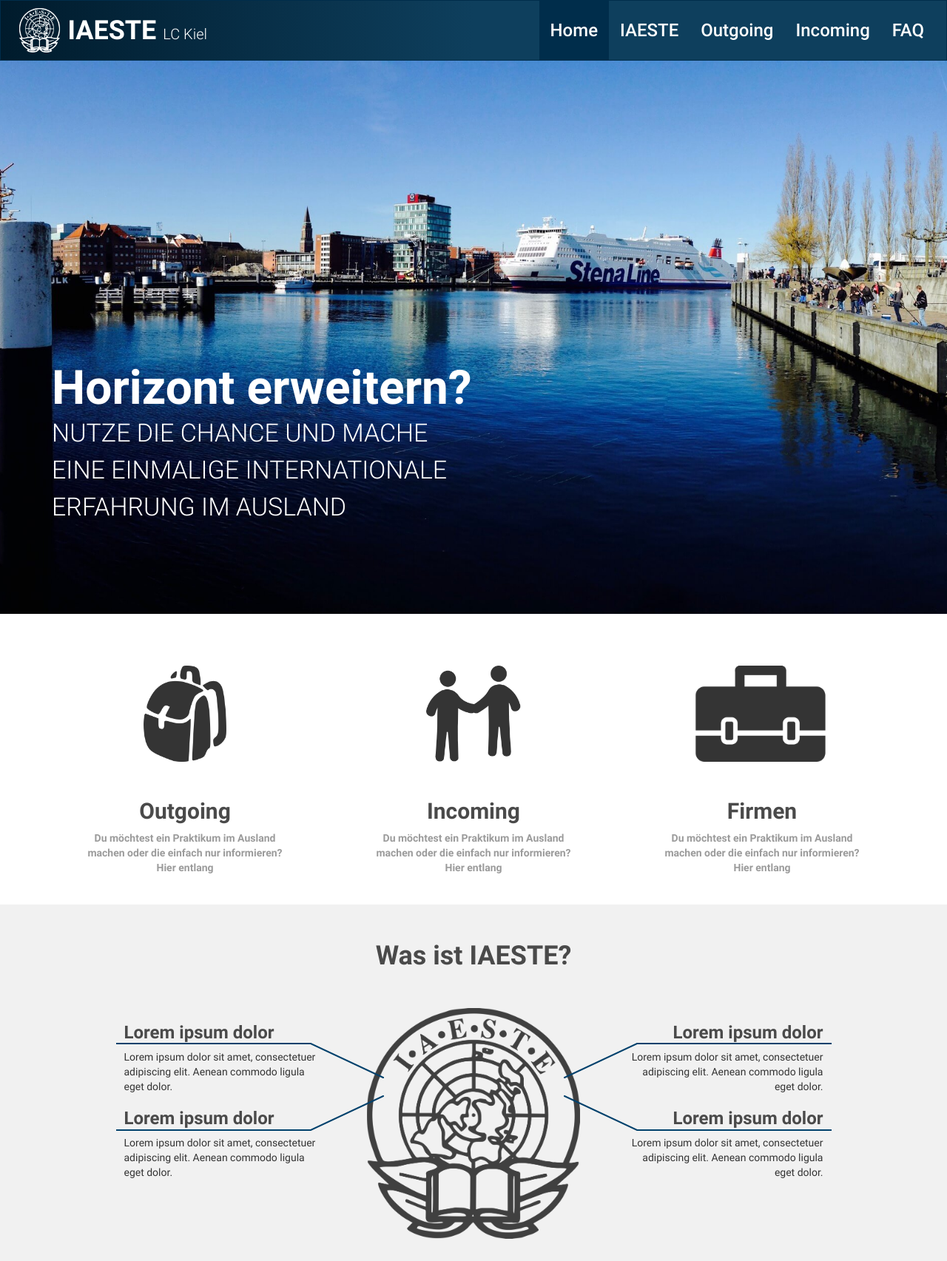
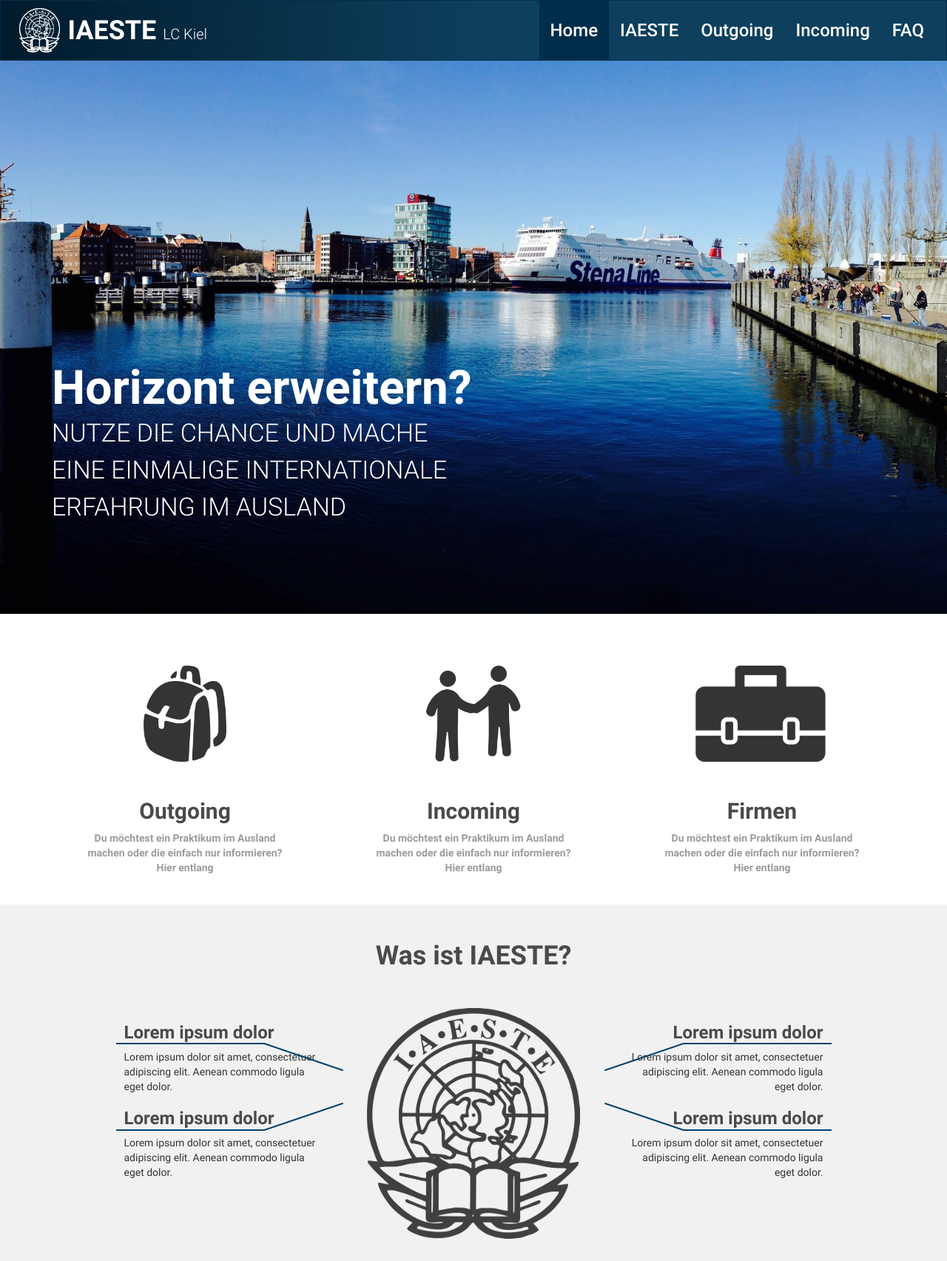
Before and after one commit to dennis-tra/iaeste-lc-kiel-website, a Jekyll site: the page built from index.html, in a window 1280 px wide. Shown: the whole page at 74% size. Built offline with Jekyll 4.4.1, drawn with Linux system fonts in a browser that asks for light colours.

Commit message:
Finish what is IAESTE section

```diff
--- a/_sass/_pages/_index.scss
+++ b/_sass/_pages/_index.scss
@@ -80,40 +80,50 @@
     margin-bottom: 50px;
   }
 
+  h3 {
+    position: relative;
+  }
+
   .logo-container img {
       width: 80%;
       filter: brightness(25%);
+      @media screen and (max-width: $screen-xs-max) {
+        max-height: 175px;
+        width: auto;
+      }
   }
 
   .separator-line-canvas {
     position: absolute;
+    $canvas-side-offset: -11px;
 
     &.canvas-top-left {
       top: 26px;
-      left: -11px;
+      left: $canvas-side-offset;
     }
 
     &.canvas-top-right {
       top: 26px;
-      right: -11px;
-      transform: scaleX(-1);
+      right: $canvas-side-offset;
+      @include scaleX(-1);
     }
 
     &.canvas-bottom-left {
       bottom: -5px;
-      left: -11px;
-      transform: scaleY(-1);
+      left: $canvas-side-offset;
+      @include scaleY(-1);
     }
 
     &.canvas-bottom-right {
       bottom: -5px;
-      right: -11px;
-      transform: scale(-1, -1);
+      right: $canvas-side-offset;
+      @include scale(-1, -1);
     }
-
   }
 
-  h3 {
-    position: relative;
+  @media screen and (max-width: $screen-xs-max) {
+    & .text-right, & .text-left {
+      text-align: center;
+    }
   }
 }
--- a/assets/javascripts/scripts.js
+++ b/assets/javascripts/scripts.js
@@ -1,4 +1,4 @@
-$(document).ready(function() {
+var drawCanvases = function() {
 
     var canvases = document.getElementsByClassName("separator-line-canvas");
     var lineWidth = 2;
@@ -6,19 +6,20 @@
     for (var i = 0; i < canvases.length; i++) {
       var canvas = canvases[i];
       var heading = canvas.parentElement;
-    var canvasWidth = heading.offsetWidth;
-    var canvasOverlap = 100;
-    var canvasHeight = 50;
+      var canvasHeight = 40;
+      var canvasWidth = heading.offsetWidth + 45;
 
-    canvas.width = canvasWidth + canvasOverlap;
+      var xLengthHorizontalLine = 0.65 * canvasWidth;
+
+      canvas.width = canvasWidth;
       canvas.height = canvasHeight;
 
       var ctx = canvas.getContext("2d");
 
       ctx.beginPath();
       ctx.moveTo(0, 2);
-    ctx.lineTo(canvasWidth, 2);
-    ctx.lineTo(canvasWidth + canvasOverlap - 2, canvasHeight - 2);
+      ctx.lineTo(xLengthHorizontalLine, 2);
+      ctx.lineTo(canvasWidth - 2, canvasHeight - 2);
 
       ctx.lineCap = "round";
       ctx.lineWidth = 2;
@@ -26,6 +27,12 @@
 
       ctx.stroke();
     }
+}
 
+$(document).ready(function() {
+  drawCanvases();
+});
 
-});
+window.onresize = function(event) {
+  drawCanvases();
+};
--- a/index.html
+++ b/index.html
@@ -15,7 +15,7 @@
 <section class="main-audience">
     <div class="container">
         <div class="row text-center">
-            <div class="col-xs-12 col-md-4">
+            <div class="col-sm-4">
                 <a href="">
                     <div class="icon-container">
                         <img src="assets/icons/backpack.png" alt="Backpack">
@@ -24,7 +24,7 @@
                     <p>Du möchtest ein Praktikum im Ausland machen oder die einfach nur informieren? Hier entlang</p>
                 </a>
             </div>
-            <div class="col-xs-12 col-md-4">
+            <div class="col-sm-4">
                 <a href="">
                     <div class="icon-container">
                         <img src="assets/icons/people-shaking-hands.png" alt="Backpack">
@@ -33,7 +33,7 @@
                     <p>Du möchtest ein Praktikum im Ausland machen oder die einfach nur informieren? Hier entlang</p>
                 </a>
             </div>
-            <div class="col-xs-12 col-md-4">
+            <div class="col-sm-4">
                 <a href="">
                     <div class="icon-container">
                         <img src="assets/icons/suitcase.png" alt="Backpack">
@@ -51,29 +51,29 @@
     <h1>Was ist IAESTE?</h1>
     <div class="container">
         <div class="row">
-            <div class="col-xs-12 col-md-4 col-md-push-4">
+            <div class="col-sm-4 col-sm-push-4">
                 <div class="logo-container">
-                    <img src="assets/images/logo_weiss.png" alt="IAESTE Logo big dark">
+                    <a href="iaeste.html"><img src="assets/images/logo_weiss.png" alt="IAESTE Logo big dark"></a>
                 </div>
             </div>
-            <div class="col-xs-12 col-md-offset-1 col-md-3 text-left col-md-pull-4">
+            <div class="col-sm-4 col-lg-offset-1 col-lg-3 text-left col-sm-pull-4">
                 <div>
-                    <h3>Lorem ipsum dolor <canvas class="separator-line-canvas canvas-top-left"></canvas></h3>
+                    <h3>Lorem ipsum dolor <canvas class="separator-line-canvas canvas-top-left hidden-xs"></canvas></h3>
 
                     <p>Lorem ipsum dolor sit amet, consectetuer adipiscing elit. Aenean commodo ligula eget dolor.</p>
                 </div>
                 <div>
-                    <h3>Lorem ipsum dolor <canvas class="separator-line-canvas canvas-bottom-left"></canvas></h3>
+                    <h3>Lorem ipsum dolor <canvas class="separator-line-canvas canvas-bottom-left hidden-xs"></canvas></h3>
                     <p>Lorem ipsum dolor sit amet, consectetuer adipiscing elit. Aenean commodo ligula eget dolor.</p>
                 </div>
             </div>
-            <div class="col-xs-12 col-md-3 text-right">
+            <div class="col-sm-4 col-lg-3 text-right">
                 <div>
-                    <h3>Lorem ipsum dolor <canvas class="separator-line-canvas canvas-top-right"></canvas></h3>
+                    <h3>Lorem ipsum dolor <canvas class="separator-line-canvas canvas-top-right hidden-xs"></canvas></h3>
                     <p>Lorem ipsum dolor sit amet, consectetuer adipiscing elit. Aenean commodo ligula eget dolor.</p>
                 </div>
                 <div>
-                    <h3>Lorem ipsum dolor <canvas class="separator-line-canvas canvas-bottom-right"></canvas></h3>
+                    <h3>Lorem ipsum dolor <canvas class="separator-line-canvas canvas-bottom-right hidden-xs"></canvas></h3>
                     <p>Lorem ipsum dolor sit amet, consectetuer adipiscing elit. Aenean commodo ligula eget dolor.</p>
                 </div>
             </div>
```
Lines whose indentation alone changed are shown as unchanged.
